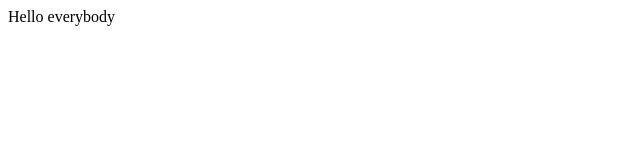
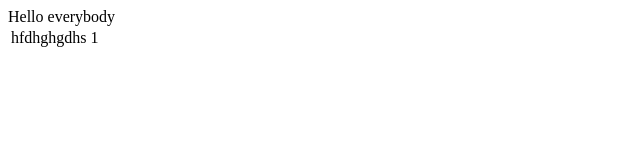
Before and after one commit to ivandest/ivandest.github.io, a plain HTML site: page index.html in a window 1280 px wide. Shown: the whole page, without its empty margins (0-640 px from the left). Drawn offline with Linux system fonts and the light colour scheme.

Commit message:
add table

```diff
--- a/index.html
+++ b/index.html
@@ -1,4 +1,4 @@
 Hello everybody
 
 
-<table><tr><td></td><td></td></tr></table>
+<table><tr><td>hfdhghgdhs</td><td>1</td></tr></table>
```
